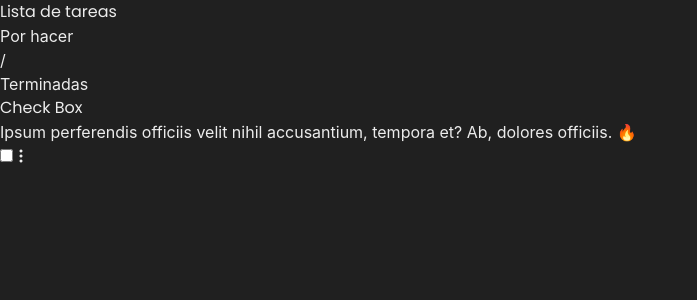
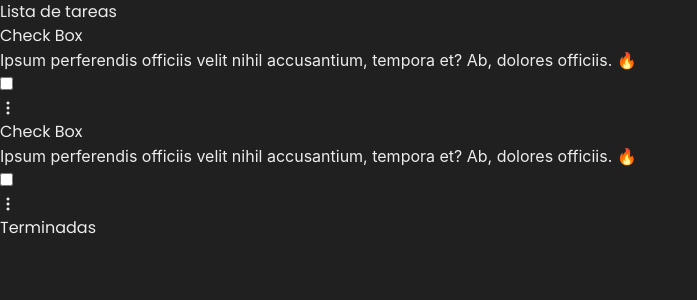
Before and after one commit to kat-val/To-Do-List, a React (Vite) app: page / in a window 1280 px wide. Shown: the top 300 px of the page, without its empty margins (0-697 px from the left). Built offline with nearby package versions, Linux system fonts and the light colour scheme.

Commit message:
Dinamismo de TaskItem realizado, cambio de diseño para las tareas por hacer y terminadas

```diff
--- a/src/App.jsx
+++ b/src/App.jsx
@@ -1,7 +1,3 @@
-// import reactLogo from './assets/react.svg'
-// import viteLogo from '/vite.svg'
-// import {UncheckIcon} from './components/Icons'
-
 import { TaskList } from "./components/TaskList"
 
 function App() {
@@ -12,41 +8,24 @@ function App() {
 				<div className="flex flex-col gap-4">
 					<h2 className='text-lg poppins-regular'>Lista de tareas</h2>
 					<span className="border-b border-neutral-700"></span>
-					<nav className="">
-						<ul className="flex gap-5">
-							<li><a className="font-medium hover:text-violet-300 transition-colors duration-200 ease-out" href="#">Por hacer</a></li>
-							<span className="text-violet-400">/</span>
-							<li><a className=" hover:text-violet-300 transition-colors duration-200 ease-out" href="#">Terminadas</a></li>
-						</ul>
-					</nav>
-					<span className="border-b border-neutral-700"></span>
 				</div>
 
 				<TaskList/>
+
+				<div className="flex flex-col gap-4">
+					<h2 className='text-lg poppins-regular'>Terminadas</h2>
+					<span className="border-b border-neutral-700"></span>
+				</div>
 			</main>
 		</>
 	)
 }
-{/* <div className="flex items-center gap-4">
-	<label className='bg-gradient-to-br from-neutral-800 flex flex-1 px-5 py-4 rounded-lg outline outline-1 outline-neutral-700 relative'>
-		<div className="flex flex-col gap-1 line-through text-neutral-500">
-			<h4 className="text-base poppins-regular">Check Box 2</h4>
-			<p className='text-sm'>Ipsum perferendis officiis velit nihil accusantium, tempora et? Ab, dolores officiis. 🔥</p>
-		</div>
-		<input className="hidden" type="checkbox" name="check" checked/>
-	</label>
-	<div className="flex flex-col items-center gap-3 text-neutral-500">
-		<span className="h-3 w-3 bg-violet-400 rounded-sm hover:bg-neutral-500 transition-colors duration-200 ease-out"></span>
-		<i className="bi bi-trash3 text-lg text-neutral-500 hover:text-red-400 transition-colors duration-200 ease-out"></i>
-	</div>
-</div> */}
+export default App
 
-{/* <div className='flex flex-col items-center gap-3 text-neutral-500'>
-	<i className="bi bi-pencil-square"></i>
-	<i className="bi bi-trash3"></i>
-</div> */}
-
-// Lorem ipsum dolor sit amet, consectetur adipisicing elit. Facilis architecto, ut iusto nisi ipsa alias adipisci quas dicta amet, consequuntur dolore officia molestias impedit repellat eius aliquam. Ipsa, ad cupiditate!
-// Ipsum perferendis doloremque sint, dolore odit, praesentium eveniet suscipit sequi minus ipsam nemo. Eius suscipit rem doloribus eveniet doloremque aliquid vero, officiis velit nihil accusantium, tempora et? Ab, dolores officiis.
-
-export default App
+{/* <nav className="">
+	<ul className="flex gap-5">
+		<li><a className="font-medium hover:text-violet-300 transition-colors duration-200 ease-out" href="#">Por hacer</a></li>
+		<span className="text-violet-400">/</span>
+		<li><a className=" hover:text-violet-300 transition-colors duration-200 ease-out" href="#">Terminadas</a></li>
+	</ul>
+</nav> */}
--- a/src/components/Icons.jsx
+++ /dev/null
@@ -1,5 +0,0 @@
-export function checkIcon() {
-    <svg xmlns="http://www.w3.org/2000/svg" width="16" height="16" fill="currentColor" className="bi bi-check-circle-fill" viewBox="0 0 16 16">
-        <path d="M16 8A8 8 0 1 1 0 8a8 8 0 0 1 16 0m-3.97-3.03a.75.75 0 0 0-1.08.022L7.477 9.417 5.384 7.323a.75.75 0 0 0-1.06 1.06L6.97 11.03a.75.75 0 0 0 1.079-.02l3.992-4.99a.75.75 0 0 0-.01-1.05z"/>
-    </svg>
-}
--- a/src/components/TaskItem.jsx
+++ b/src/components/TaskItem.jsx
@@ -1,42 +1,31 @@
 import { useState } from "react";
 
 export const TaskItem = () => {
-   const [check,setCheck]= useState(false);
-   // const itemUnchecked = document.getElementById("unchecked");
+   const [toggleClass, setToggleClass]= useState(false);
+   const [viewIcons, setViewIcons]= useState(false);
+   const [checkElement,setCheckElement]= useState(false);
+
+   const activateIconsEdit =()=>{
+      setViewIcons(!viewIcons);
+      setToggleClass(!toggleClass);
+   }
+   const checkItem = ()=>{
+      setCheckElement(!checkElement);
+   }
 
    let title = "Check Box";
-   let description = "Ipsum perferendis officiis velit nihil accusantium, tempora et? Ab, dolores officiis. 🔥";
-
-   const checkItem = (e)=>{
-      e.preventDefault();
-      setCheck(!check);
-   }
+   let description = "Ipsum perferendis officiis velit nihil accusantium, tempora et? Ab, dolores officiis.  🔥";
 
    return (
       <>
+         {checkElement ?
             <div id="unchecked" className="flex items-center gap-4">
-            <label className='bg-neutral-700 flex flex-1 gap-5 px-5 py-4 rounded-lg outline outline-1 outline-neutral-600 relative'>
-               <div className="flex flex-col gap-1 ml-4 pl-5">
-                  <h4 className="text-base poppins-regular">{title}</h4>
-                  <p className='text-sm text-neutral-400'>{description}</p>
-               </div>
-               <input className="hidden" type="checkbox" name="check" onClick={checkItem}/>
-               <span className="checkmark cursor-pointer absolute top-5 left-5 h-5 w-5 bg-neutral-500 hover:bg-violet-400 rounded-full transition-all duration-200 ease-linear after:content-[''] after:absolute after:hidden"></span>
-            </label>
-            <i className="bi bi-three-dots-vertical text-xl text-neutral-500 hover:text-violet-400 transition-colors duration-200 ease-out"></i>
-         </div>
-      </>
-   )
-}
-
-   {/* {itemChecked &&
-      <div id="checked" className="flex items-center gap-4">
-         <label className='bg-gradient-to-br from-neutral-800 flex flex-1 px-5 py-4 rounded-lg outline outline-1 outline-neutral-700 relative'>
-            <div className="flex flex-col gap-1 ml-4 pl-5 line-through text-neutral-500">
+               <label className='relative flex flex-1 px-5 py-4 rounded-lg outline outline-1 bg-gradient-to-br from-neutral-800 outline-neutral-700'>
+                  <div className="flex flex-col gap-1 ml-4 pl-5 text-neutral-500 line-through">
                      <h4 className="text-base poppins-regular">{title}</h4>
                      <p className='text-sm'>{description}</p>
                   </div>
-            <input className="hidden" type="checkbox" name="check"/>
+                  <input className="hidden" type="checkbox" name="check" onClick={checkItem}/>
                   <span className="checkmark cursor-pointer absolute top-5 left-5 h-5 w-5 bg-neutral-500 rounded-full transition-all duration-200 ease-linear after:content-[''] after:absolute after:hidden"></span>
                </label>
                <div className="flex flex-col items-center gap-3 text-neutral-500">
@@ -44,4 +33,27 @@ export const TaskItem = () => {
                   <i className="bi bi-trash3 text-lg text-neutral-500 hover:text-red-400 transition-colors duration-200 ease-out"></i>
                </div>
             </div>
-   } */}
+            :
+            <div id="checked" className="flex items-center gap-4">
+               <label className='relative flex flex-1 px-5 py-4 rounded-lg outline outline-1 bg-neutral-700  gap-5 outline-neutral-600'>
+                  <div className="flex flex-col gap-1 ml-4 pl-5">
+                     <h4 className="text-base poppins-regular">{title}</h4>
+                     <p className='text-sm text-neutral-400'>{description}</p>
+                  </div>
+                  <input className="hidden" type="checkbox" name="check" onClick={checkItem}/>
+                  <span className="checkmark cursor-pointer absolute top-5 left-5 h-5 w-5 bg-neutral-500 rounded-full transition-all duration-200 ease-linear after:content-[''] after:absolute after:hidden"></span>
+               </label>
+               <div className="flex flex-col items-center gap-3 h-full flex-wrap text-neutral-500 relative">
+                  <i className={`${toggleClass ? 'bi-caret-left-fill absolute right-7 top-5 hover:text-violet-400 text-neutral-400':'bi-three-dots-vertical text-neutral-500 hover:text-violet-400'} bi text-lg cursor-pointer  transition-all duration-300 ease-out`} onClick={activateIconsEdit}></i>
+                  {viewIcons &&
+                     <>
+                        <i className="bi bi-pencil-square hover:text-violet-400 transition-colors duration-200 ease-out text-lg"></i>
+                        <i className="bi bi-trash3 hover:text-red-400 transition-colors duration-200 ease-out text-lg"></i>
+                     </>
+                  }
+               </div>
+            </div>
+         }
+      </>
+   )
+}
--- a/src/components/TaskList.jsx
+++ b/src/components/TaskList.jsx
@@ -3,7 +3,8 @@ import { TaskItem } from "./TaskItem"
 export const TaskList = () => {
    return (
       <>
-         <section className='flex flex-col gap-5 my-6'>
+         <section className='flex flex-col gap-5 mt-6 mb-10'>
+            <TaskItem/>
             <TaskItem/>
          </section>
       </>
```
Lines whose indentation alone changed are shown as unchanged.
